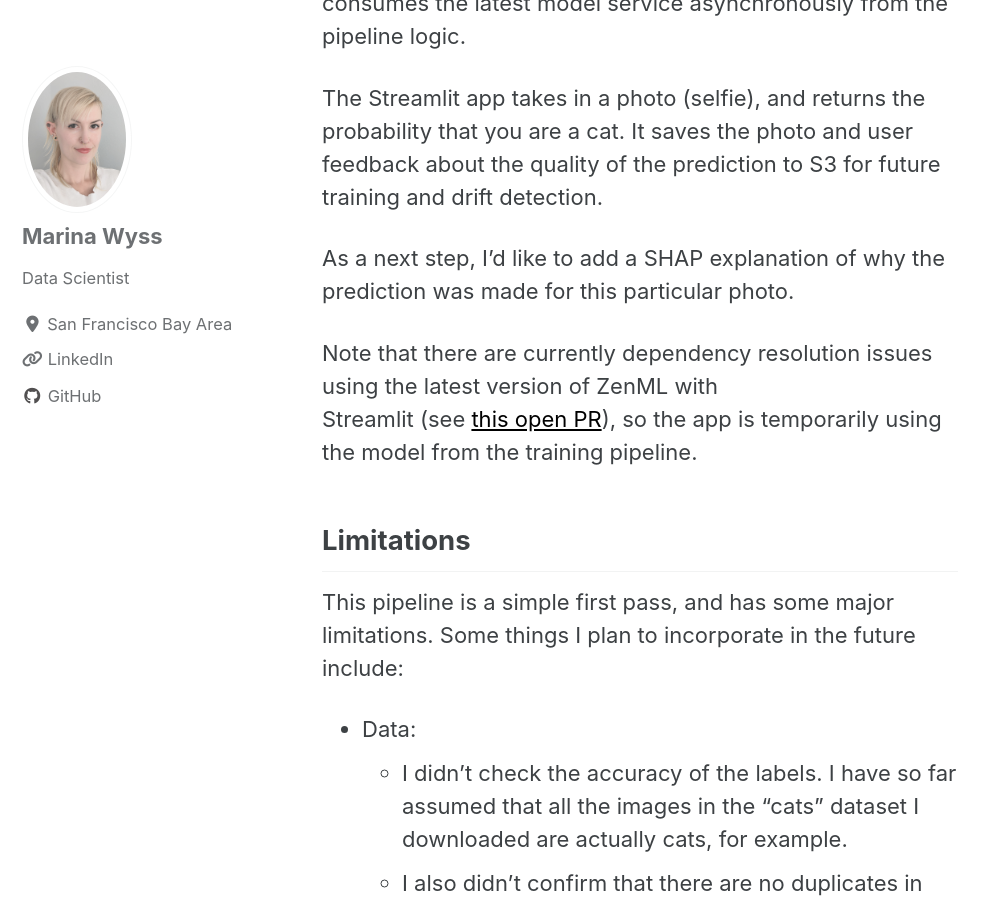
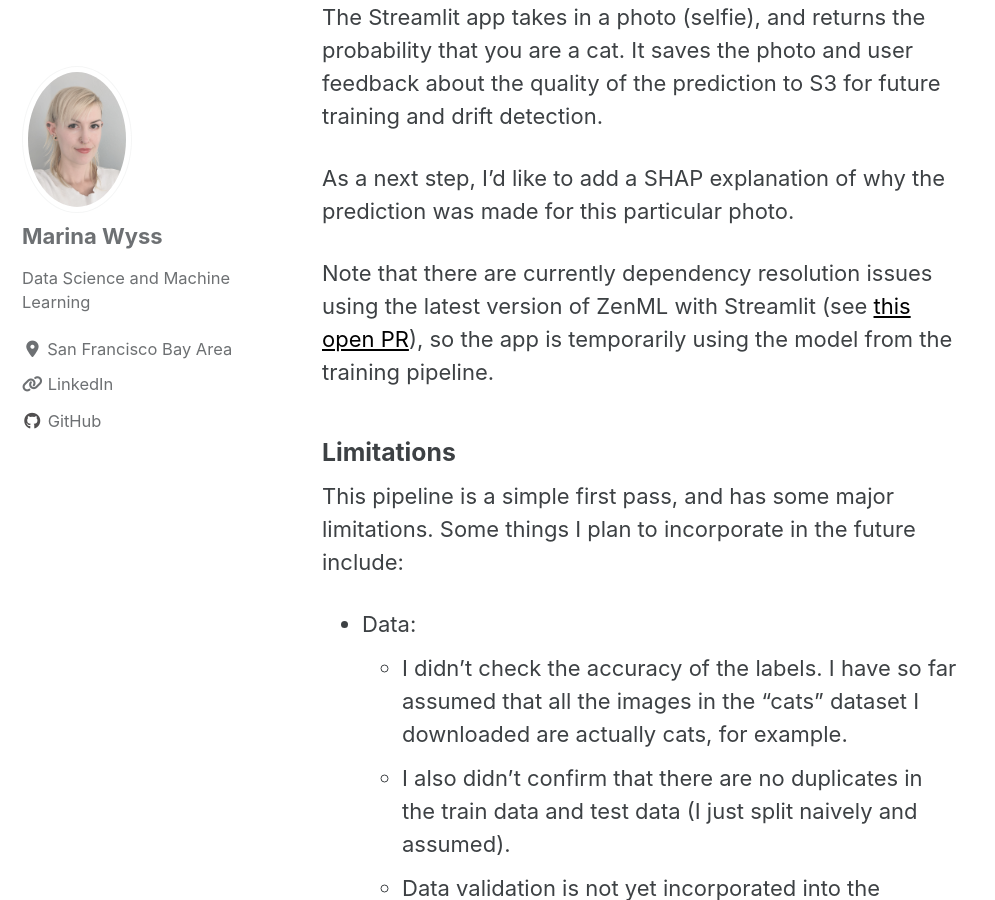
Before and after one commit to MarinaWyss/MarinaWyss.github.io, a Jekyll site: the page built from _posts/2022-11-04-are-you-a-cat.md, in a window 1280 px wide and 900 px high, scrolled down 4796 px. Shown: the whole window, without its empty margins (0-995 px from the left). Built offline with Jekyll 4.4.1, drawn with Linux system fonts in a browser that asks for light colours; cached includes are drawn as plain includes; nearby versions of some CDN libraries.

Commit message:
formatting

```diff
--- a/_config.yml
+++ b/_config.yml
@@ -95,7 +95,7 @@
 author:
   name             : "Marina Wyss"
   avatar           : "/images/me.jpg"
-  bio              : "Data Scientist"
+  bio              : "Data Science and Machine Learning"
   location         : "San Francisco Bay Area"
   email            :
   links:
--- a/_posts/2022-11-04-are-you-a-cat.md
+++ b/_posts/2022-11-04-are-you-a-cat.md
@@ -7,7 +7,7 @@
 excerpt: "An MLOps Project for the ZenML Month of MLOps Competition."
 ---
 
-# An MLOps Pipeline to Answer the Important Questions
+## An MLOps Pipeline to Answer the Important Questions
 
 Sometimes it is hard to know if you are a cat or not. The goal of this project is to use deep learning to help with that.
 
@@ -17,11 +17,11 @@
 
 This project uses [ZenML](https://zenml.io/home) to build a simple end-to-end pipeline for a model to identify if a photo (selfie) uploaded to a Streamlit app is of a cat or not. The Github repo for the project is [here](https://github.com/MarinaWyss/are-you-a-cat).
 
-## Training Pipeline
+### Training Pipeline
 
 The training pipeline is pretty simple: Clean the data, train the model, and evaluate model performance on the test set.
 
-### Data
+#### Data
 
 Training data for this project comes from the following datasets:
 - [Cats and dogs](https://github.com/rpeden/cat-or-not/releases)
@@ -32,39 +32,39 @@
 
 Data prep is simple: The images are reshaped and normalized. That's it for now!
 
-### Data Validation
+#### Data Validation
 
 Data validation for the training and testing data is done with [Deep Checks](https://deepchecks.com/). There is not currently a ZenML integration for non-tabular data, so this step is not integrated into the pipeline, but can be run ad-hoc via `run_data_validation.py`. The validation report is saved to the `data/` directory.
 
-### Model
+#### Model
 
 The model for this project is a 2D CNN, implemented with Tensorflow Keras. The model, hyperparameters, and training metrics are saved using MLflow autologging as experiment tracking artifacts.
 
 The model's hyperparameters were tuned using `keras_tuner`. The best model configuration achieves recall of 0.8 and precision of 0.53 on a hold-out test set. Note that there are several limitations to the current model training, which are noted below, so the performance can certainly be improved on (I haven't done much with the model itself yet).
 
-### Evaluation
+#### Evaluation
 
 The trained model predicts on a hold-out validation set, and logs those metrics to MLflow as well.
 
-## Deployment Pipeline
+### Deployment Pipeline
 
 The deployment pipeline extends the training pipeline and implements a continuous deployment workflow. It preps the input data, trains a model, and (re)deploys the prediction server that serves the model, if the model's performance meets some evaluation criteria (minimum recall and precision).
 
-### Deployment Trigger
+#### Deployment Trigger
 
 After the model is trained and evaluated, the deployment trigger step checks whether the newly-trained model meets the criteria set for deployment.
 
-### Model Deployer
+#### Model Deployer
 
 This step deploys the model as a service using MLflow (if deployment criteria are met).
 
 The MLflow deployment server runs locally as a daemon process that will continue to run in the background after the example execution is complete. When a new pipeline is run which produces a model that passes the evaluation checks, the pipeline automatically updates the currently-running MLflow deployment server to serve the new model instead of the old one.
 
-## Inference Pipeline
+### Inference Pipeline
 
 This project primarily uses a Streamlit application for inference, but it contains a separate inference pipeline for testing as well.
 
-## Streamlit Application
+### Streamlit Application
 
 For inference, I have a simple [Streamlit application](https://marinawyss-are-you-a-cat-appstreamlit-app-ccycwd.streamlit.app/) that consumes the latest model service asynchronously from the pipeline logic.
 
@@ -72,10 +72,9 @@
 
 As a next step, I'd like to add a SHAP explanation of why the prediction was made for this particular photo.
 
-Note that there are currently dependency resolution issues using the latest version of ZenML with \
-Streamlit (see [this open PR](https://github.com/zenml-io/zenml/pull/888)), so the app is temporarily using the model from the training pipeline.
+Note that there are currently dependency resolution issues using the latest version of ZenML with Streamlit (see [this open PR](https://github.com/zenml-io/zenml/pull/888)), so the app is temporarily using the model from the training pipeline.
 
-## Limitations
+### Limitations
 
 This pipeline is a simple first pass, and has some major limitations. Some things I plan to incorporate in the future include:
 
```
